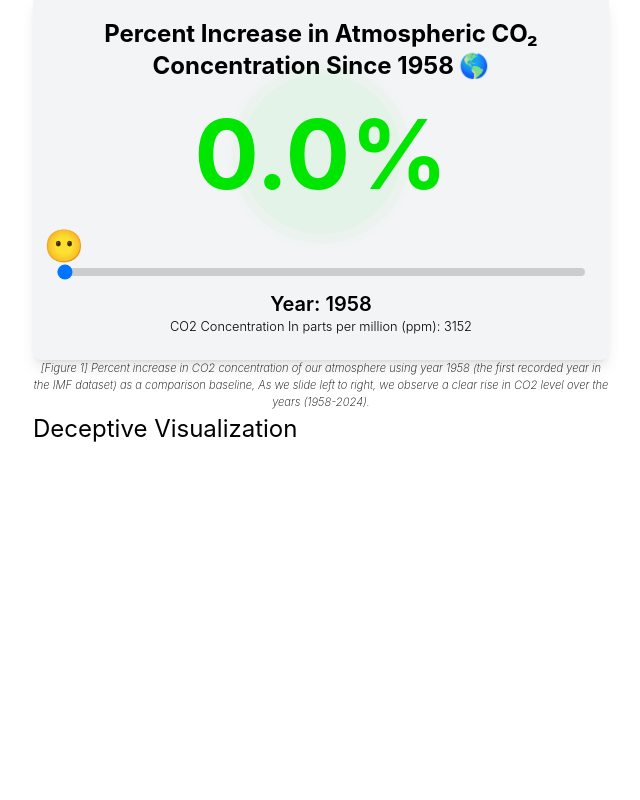
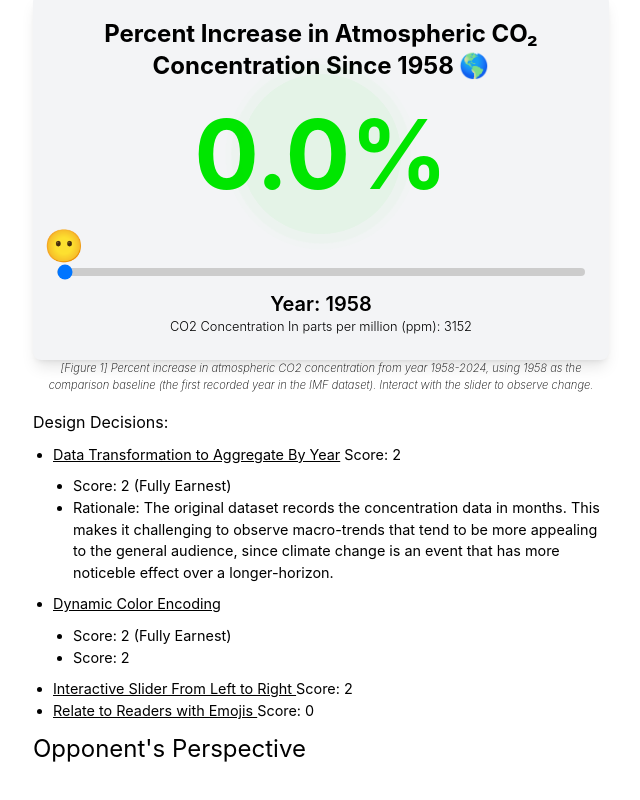
Before and after one commit to tylenode/vis-a4, a Next.js app: page / in a window 1280 px wide. Shown: the part 556-1356 px from the top of the page, without its empty margins (319-959 px from the left). Before the commit the page ends 1088 px from the top, so only its background shows below. Built offline with nearby package versions, Linux system fonts and the light colour scheme.

Commit message:
Add some writeups

```diff
--- a/app/global.css
+++ b/app/global.css
@@ -225,3 +225,7 @@ ul {
   font-size: 0.8rem;
   font-weight: 350;
 }
+
+.text-space {
+  margin-top: 1rem;
+}
--- a/app/page.tsx
+++ b/app/page.tsx
@@ -44,18 +44,48 @@ export default function Page() {
       </p>
 
       <div className="big">
-        Persuative Visualization
+        Proponent's Perspective
       </div>
       <hr className="solid-line"></hr>
       <CO2Slider></CO2Slider>
       <figcaption className="text">
         [Figure 1]
-        Percent increase in CO2 concentration of our atmosphere using year 1958 (the first recorded year in the IMF dataset) as a comparison baseline,
-        As we slide left to right, we observe a clear rise in CO2 level over the years (1958-2024).
+        Percent increase in atmospheric CO2 concentration from year 1958-2024, using 1958 as the comparison baseline (the first recorded year in the IMF dataset). Interact with the slider to observe change.
       </figcaption>
+      <h3 className='text-space'>Design Decisions:</h3>
+      <ul className="normal">
+            <li>
+              <span className="u">Data Transformation to Aggregate By Year</span> Score: 2
+              <ul>
+                <li>Score: 2 (Fully Earnest)</li>
+                <li>
+                  Rationale: The original dataset records the concentration data in months. This makes it challenging to observe macro-trends that tend to be more appealing to the general audience, since climate change is an event that has more noticeble effect over a longer-horizon.
+
+                </li>
+              </ul>
+            </li>
+
+            <li>
+              <span className="u">Dynamic Color Encoding </span>
+              <ul>
+                <li>Score: 2 (Fully Earnest)</li>
+                <li>Score: 2</li>
+              </ul>
+            </li>
+
+            <li>
+              <span className="u">Interactive Slider From Left to Right </span> Score: 2
+            </li>
+
+            <li>
+              <span className="u">Relate to Readers with Emojis </span> Score: 0
+            </li>
+
+        </ul>
+
 
       <div className="big">
-        Deceptive Visualization
+        Opponent's Perspective
       </div>
       <hr className="solid-line"></hr>
 
```
